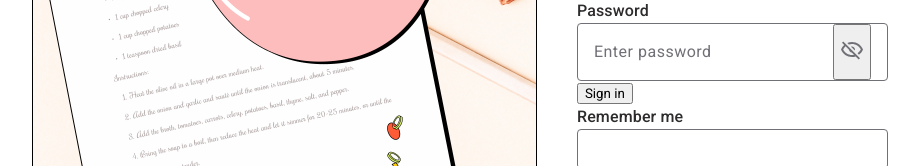
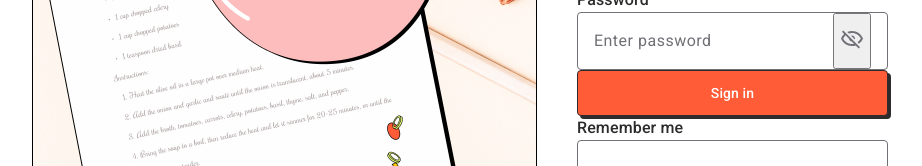
Before and after one commit to recipetoria/recipetoria-frontend, a React (Create React App) app: page /sign_in in a window 1280 px wide. Shown: the part 406-572 px from the top of the page, without its empty margins (180-1102 px from the left). Built offline with nearby package versions, Linux system fonts and the light colour scheme; a web font is replaced by a local one.

Commit message:
feat: style btn and add mixin for border

```diff
--- a/src/pages/SignPage/SignPage.scss
+++ b/src/pages/SignPage/SignPage.scss
@@ -1,4 +1,5 @@
 @import '../../styles/variables';
+@import '../../styles/mixins';
 
 .sign-page {
   display: flex;
@@ -11,4 +12,21 @@
     align-items: center;
     padding: 56px;
   }
+
+  .submit-btn {
+    @include border($color: $black-color);
+
+    width: 100%;
+    padding: 12px 0;
+
+    font-size: 14px;
+    font-weight: 500;
+    line-height: 20px;
+    color: $btn-bg-color;
+    letter-spacing: 0.1px;
+    cursor: pointer;
+
+    background: $orange-color;
+    box-shadow: 3px 3px 0 0 $black-color;
+  }
 }
--- a/src/pages/SignPage/SignPage.tsx
+++ b/src/pages/SignPage/SignPage.tsx
@@ -130,7 +130,11 @@ export default function SignPage(props: ISignPageProps) {
                   placeholder="Enter password"
                 />
               )}
-              <input type="submit" value={submitText()} />
+              <input
+                type="submit"
+                value={submitText()}
+                className="submit-btn"
+              />
               <Input
                 name="checkbox"
                 label={
--- a/src/styles/_mixins.scss
+++ b/src/styles/_mixins.scss
@@ -17,3 +17,8 @@
     border-radius: 4px;
   }
 }
+
+@mixin border($color) {
+  border: 1px solid $color;
+  border-radius: 4px;
+}
--- a/src/styles/_variables.scss
+++ b/src/styles/_variables.scss
@@ -1,5 +1,6 @@
 $error-color: #B3261E;
 $green-color: #D7EC6E;
+$orange-color: #FF5C37;
 
 // brown
 $brown-color: #35201A;
```
